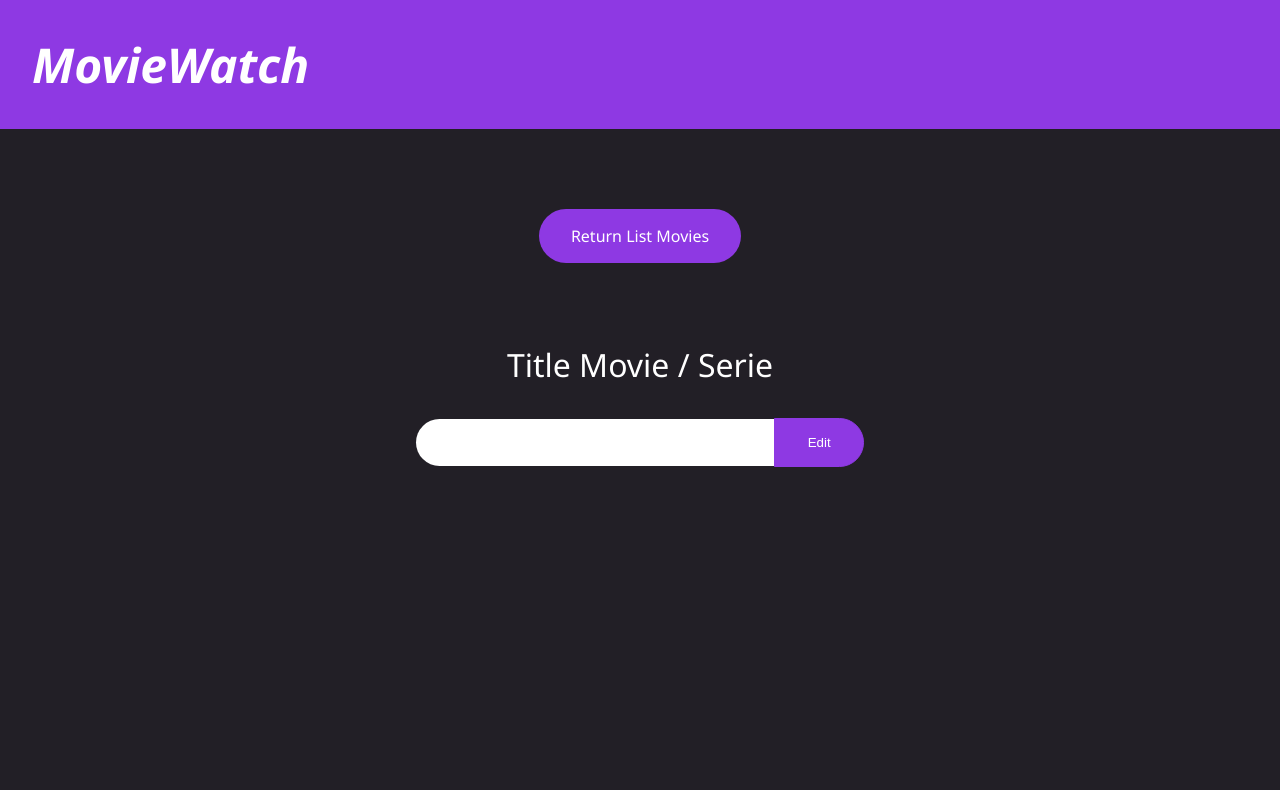
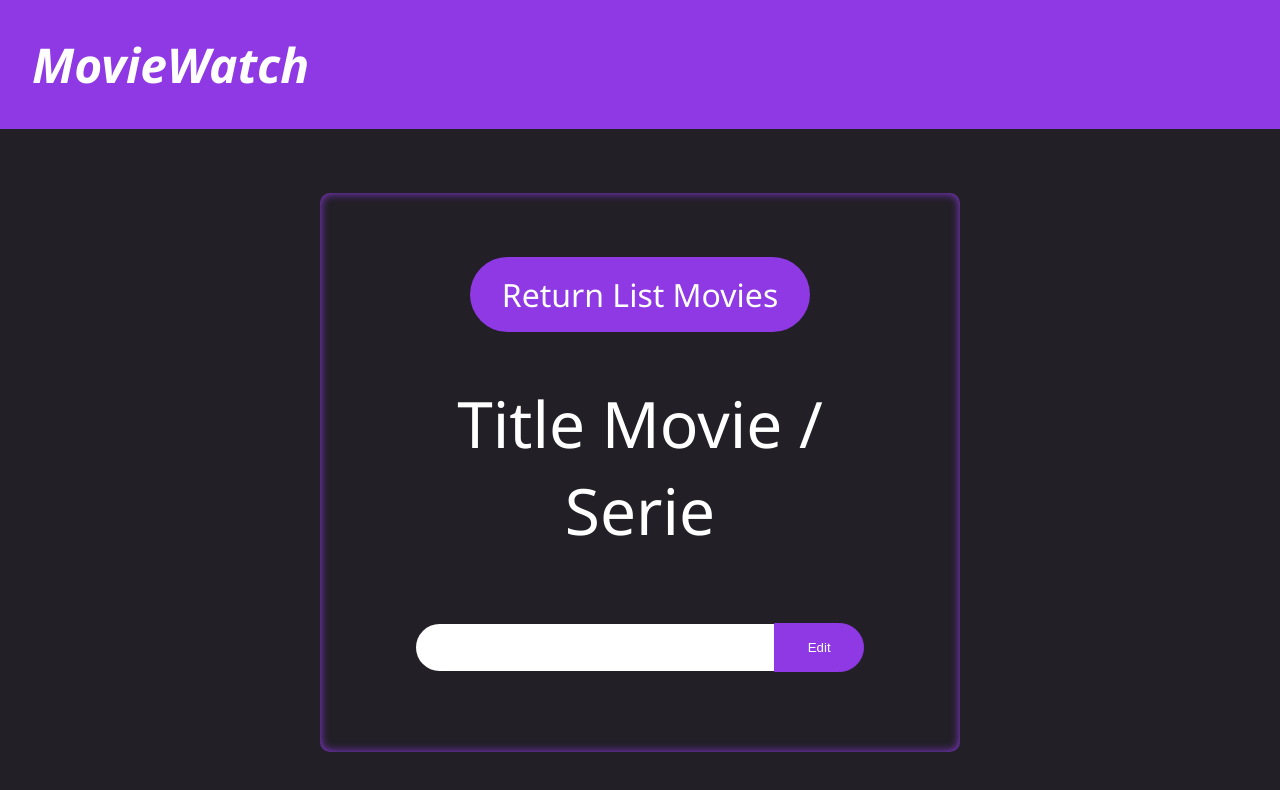
Before and after one commit to Othior/movieWatch, an Angular app: page /edit-movie in a window 1280 px wide. Shown: the top 790 px of the page. Built offline with nearby package versions, Linux system fonts and the light colour scheme.

Commit message:
add edit film / add css

```diff
--- a/src/app/movie/add/add.component.css
+++ b/src/app/movie/add/add.component.css
@@ -1,5 +1,5 @@
 .blockMovie{
-    margin: 4rem 0rem;
+    margin: 2rem 0rem;
 }
 .blockAddMovie{
     display: flex;
@@ -28,3 +28,6 @@ label{
 .titleMovie{
     width: 80%;
 }
+.blockInput{
+    margin: 2rem 0rem;
+}
--- a/src/app/movie/edit/edit.component.css
+++ b/src/app/movie/edit/edit.component.css
@@ -1,5 +1,5 @@
 .blockMovie{
-    margin: 4rem 0rem;
+    margin: 2rem 0rem;
 }
 .blockAddMovie{
     display: flex;
@@ -28,3 +28,6 @@ label{
 .titleMovie{
     width: 80%;
 }
+.blockInput{
+    margin: 2rem 0rem;
+}
--- a/src/app/movie/edit/edit.component.ts
+++ b/src/app/movie/edit/edit.component.ts
@@ -23,9 +23,11 @@ export class EditComponent implements OnInit {
   public editTitleMovie;
 
   public editMovie(formulaire :NgForm): void {
-    this.moviesService.deleteMovie(this.id)
+    console.log('this id => ', this.id);
+    this.moviesService.deleteMovie(this.id).then();
+    console.log('formulaire form value titleMovie => ', formulaire.form.value.titleMovie);
 
-    this.moviesService.editMovie(this.id).set({
+    this.moviesService.editMovie(formulaire.form.value.titleMovie).set({
       title:formulaire.form.value.titleMovie
     })
     setTimeout(()=>{
--- a/src/app/movie/movie.component.css
+++ b/src/app/movie/movie.component.css
@@ -1,12 +1,18 @@
-.container{
+/* .container{
     display: flex;
     justify-content: center;
     align-items: center;
     flex-direction: column;
     width: 50vw;
     margin: auto;
-    margin-top: 2rem;
-}
+    margin-top: 4rem;
+    font-size: 2em;
+    border-radius: 10px;
+    padding: 3rem 0rem;
+    -moz-box-shadow: inset 0 0 10px #8E39E3;
+    -webkit-box-shadow: inset 0 0 10px #8E39E3;
+    box-shadow: inset 0 0 10px #8E39E3;
+} */
 a{
     color: white;
     text-decoration: none;
--- a/src/app/movie/movie.component.html
+++ b/src/app/movie/movie.component.html
@@ -7,7 +7,7 @@
         <ul>
             <li class="movies" *ngFor="let movies of listMovie"> {{ movies }}
                 <span id="id_{{ movies }}">
-                    <!-- <a class="editMovie" (click)="editMovie(movies)"><i class="fas fa-pencil-alt"></i></a>  -->
+                    <a class="editMovie" (click)="editMovie(movies)"><i class="fas fa-pencil-alt"></i></a>
                     <a class="deleteMovie" (click)="deleteMovie(movies)"><i class="fas fa-trash"></i></a>
                     <!-- [routerLink]="['/info']" -->
                 </span>
--- a/src/styles.css
+++ b/src/styles.css
@@ -24,7 +24,13 @@ header{
     flex-direction: column;
     width: 50vw;
     margin: auto;
-    margin-top: 2rem;
+    margin-top: 4rem;
+    font-size: 2em;
+    border-radius: 10px;
+    padding: 3rem 0rem;
+    -moz-box-shadow: inset 0 0 10px #8E39E3;
+    -webkit-box-shadow: inset 0 0 10px #8E39E3;
+    box-shadow: inset 0 0 10px #8E39E3;
 }
 .btn{
     color: white;
```
